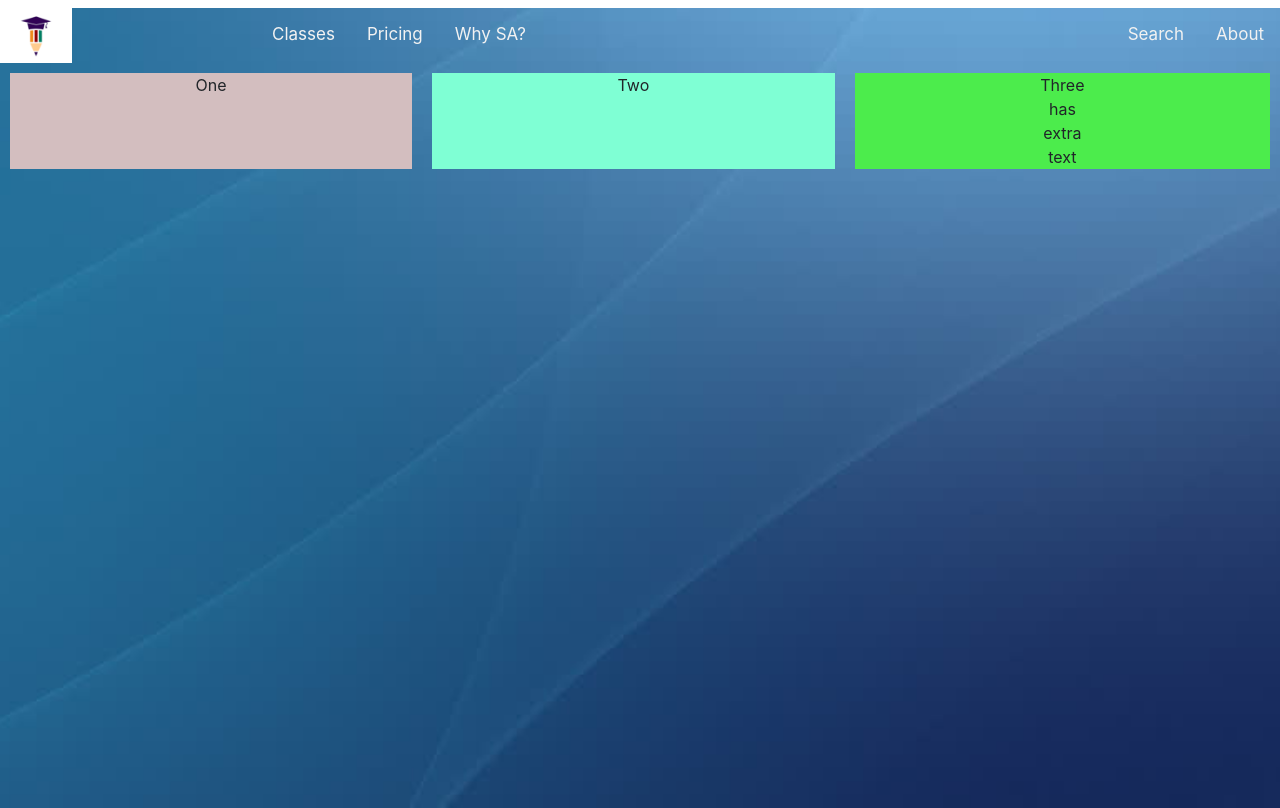
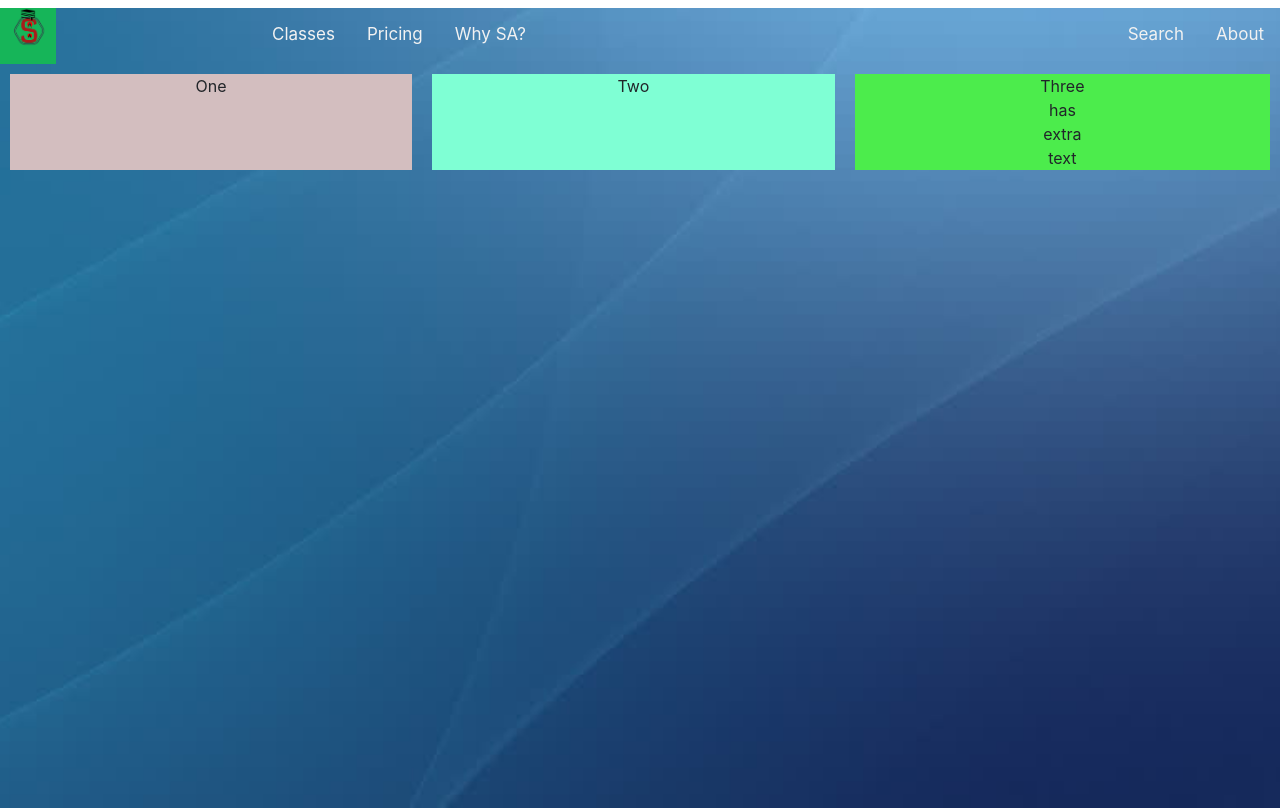
Before and after one commit to vikash-techy/StudentArchitect, an Angular app: page / in a window 1280 px wide. Built offline with nearby package versions, Linux system fonts and the light colour scheme.

Commit message:
logo image

```diff
--- a/src/app/header/header.component.html
+++ b/src/app/header/header.component.html
@@ -6,8 +6,9 @@
     <a routerLink="/why_sa">Why SA?</a>
   </nav> -->
 
+
   <div class="topnav">
-    <img height="55" src="../../images/SA_temp_logo.png">
+      <img height="56" src='assets/images/logo.jpeg' >
     <div class="topnav-left">
       <a routerLink="/classes">Classes</a>
       <a routerLink="/pricing">Pricing</a>
```
Also changed, not shown: src/assets/images/logo.jpeg (added), src/assets/images/logo.png (added).
